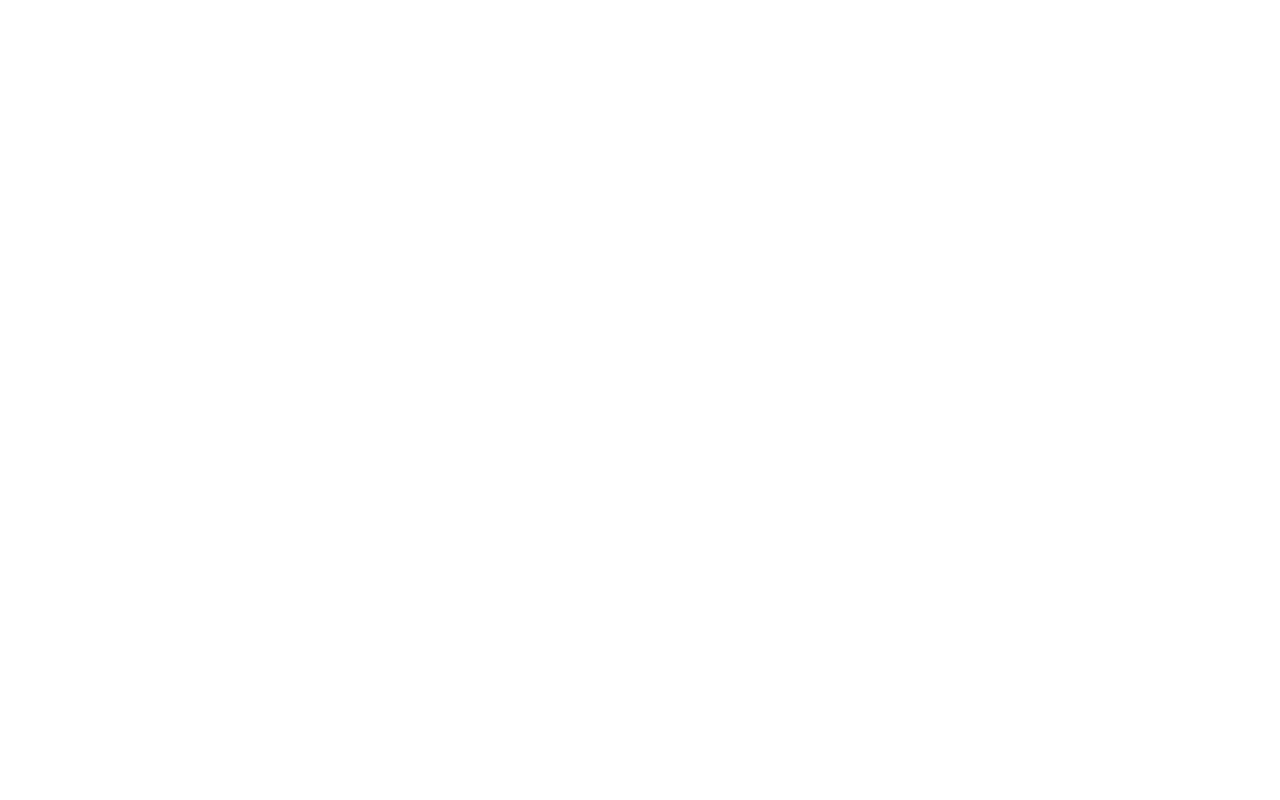
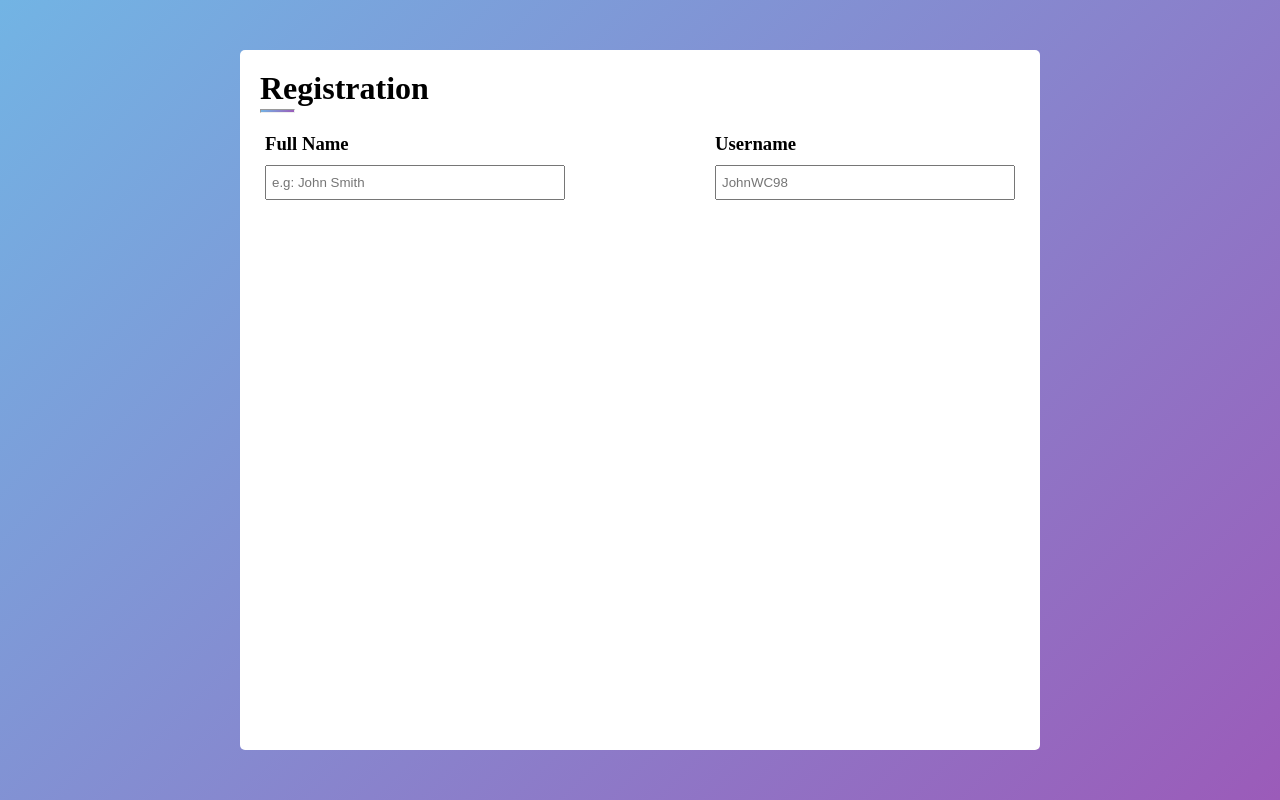
Before and after one commit to zulfiya03/css--practise1--REGISTER, a plain HTML site: page index.html in a window 1280 px wide. Drawn offline with Linux system fonts and the light colour scheme.

Commit message:
next commit

```diff
--- a/index.html
+++ b/index.html
@@ -7,6 +7,25 @@
     <link rel="stylesheet" href="./style.css">
 </head>
 <body>
+    <div class="card">
+        <h1>Registration</h1>
+        <hr>
+        <div class="container1">
 
+        <div class="container">
+            <div class="nameContainer">
+                <h3>Full Name</h3>
+                <input type="text" placeholder="e.g: John Smith">
+            </div>
+            <div class="usernameContainer">
+                <h3>Username</h3>
+                <input type="text" placeholder="JohnWC98">
+            </div>
+        </div>
+
+
+    </div>
+</div>
+</div>
 </body>
 </html>
--- a/style.css
+++ b/style.css
@@ -0,0 +1,41 @@
+* {
+    padding: 0;
+    margin: 0;
+    box-sizing: border-box;
+}
+
+body {
+    height: 100vh;
+    padding: 50px;
+    display: flex;
+    justify-content: center;
+    background: linear-gradient(135deg, rgb(114, 180, 228), rgb(155, 91, 185))
+}
+
+.card {
+    width: 800px;
+    padding: 20px;
+    background-color: white;
+    border-radius: 5px;
+}
+
+hr {
+    width: 35px;
+    margin-top: 2px;
+    height: 4px;
+    background: linear-gradient(135deg, rgb(114, 180, 228), rgb(155, 91, 185)) ;
+}
+
+.container {
+    margin-top: 20px;
+    display: flex;
+    justify-content: center;
+    gap: 150px;
+}
+
+input {
+    width: 300px;
+    height: 35px;
+    padding: 5px;
+    margin-top: 10px;
+}
```
